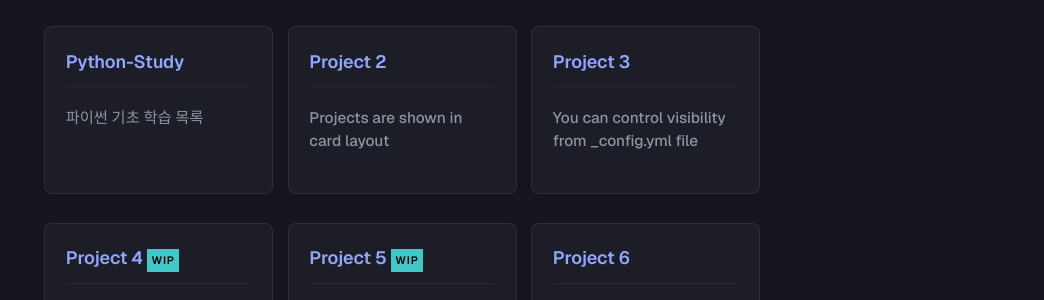
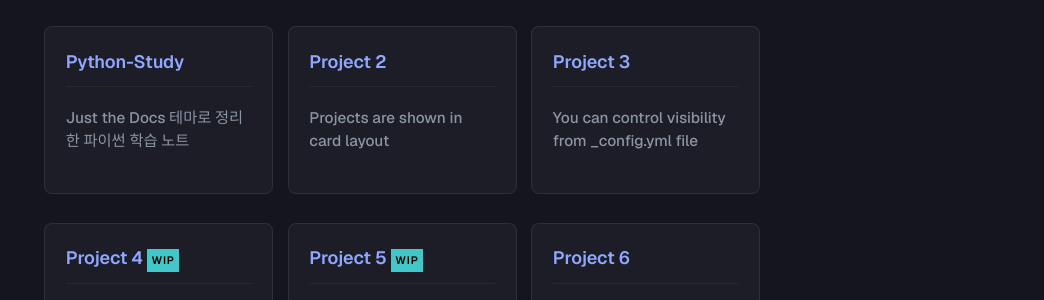
Before and after one commit to Voliti1/Voliti1.github.io, a Jekyll site: the page built from index.md, in a window 1280 px wide. Shown: the part 439-739 px from the top of the page, without its empty margins (236-1280 px from the left). Built offline with Jekyll 4.4.1, drawn with Linux system fonts in a browser that asks for light colours.

Commit message:
Update home.yml

```diff
--- a/_data/home.yml
+++ b/_data/home.yml
@@ -10,8 +10,8 @@
 
 project_entries:
   - title: Python-Study
-    url: https://voliti1.github.io/Study-Notes/
-    desc: 파이썬 기초 학습 목록
+    url: https://voliti1.github.io/Study-Notes/python/
+    desc: Just the Docs 테마로 정리한 파이썬 학습 노트
 
   - title: Project 2
     url: overview-post
```
